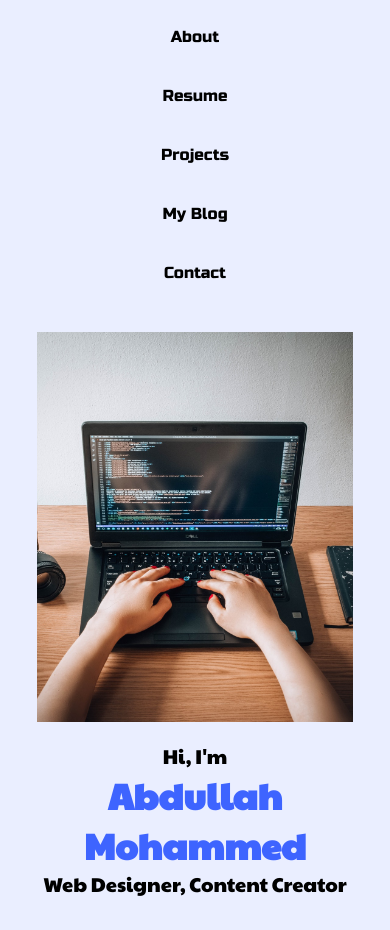
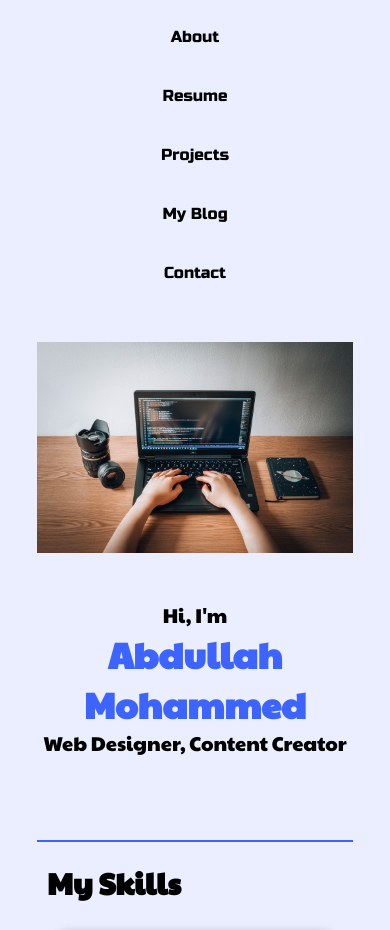
Before and after one commit to AMStudioAM/Portfolio-Website, a plain HTML site: page index.html in a window 390 px wide. Shown: the part 136-1066 px from the top of the page. Drawn offline with Linux system fonts and the light colour scheme.

Commit message:
edit about-me section (height)

```diff
--- a/index.html
+++ b/index.html
@@ -55,7 +55,9 @@
       </header>
 
       <main class="about-me">
-        <img src="./media/images/about-me.jpg" class="about-img" alt="" />
+        <div class="about-cover">
+          <img src="./media/images/about-me.jpg" class="about-img" alt="" />
+        </div>
         <div class="cover">
           <p class="intro">Hi, I'm</p>
           <h2 class="name">Abdullah Mohammed</h2>
--- a/style.css
+++ b/style.css
@@ -77,6 +77,7 @@ header nav ul {
 
 .about-me {
     min-height: calc(100vh - 100px);
+    /* height: 200px; */
     width: 90%;
     margin: 0 auto;
     /* background:rgb(62, 100, 255); */
@@ -85,7 +86,7 @@ header nav ul {
     justify-content: center;
 }
 
-.about-me .cover
+.about-me .cover, .about-me .about-cover
 {
     text-align: center;
     flex:1;
@@ -309,6 +310,12 @@ header nav ul {
     .about-me {
         flex-direction: column;
         grid-row-gap: 20px;
+        min-height: 100px;
+        height: 500px;
+        margin: 10px auto;
+        border-bottom: 2px solid rgb(62, 100, 255);
+        /* padding-bottom: 20px; */
+        /* background: red; */
     }
     .about-img {
         width: 100%;
```
